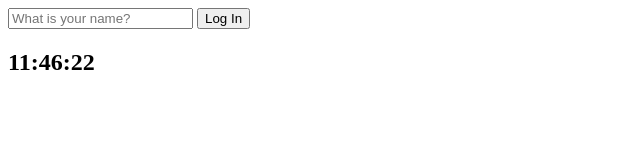
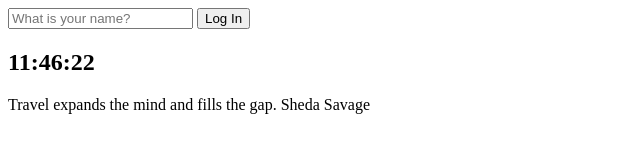
Before and after one commit to HyungwonJin/momentum, a plain HTML site: page index.html in a window 1280 px wide. Shown: the whole page, without its empty margins (0-640 px from the left). Drawn offline with Linux system fonts and the light colour scheme.

Commit message:
feat: quote 불러와서 표시

```diff
--- a/index.html
+++ b/index.html
@@ -14,7 +14,12 @@
     </form>
     <h2 id="clock">00:00:00</h2>
     <h1 id="greeting" class="hidden"></h1>
+    <div id="quote">
+        <span></span>
+        <span></span>
+    </div>
     <script src="js/greeting.js"></script>
     <script src="js/clock.js"></script>
+    <script src="js/quotes.js"></script>
 </body>
 </html>
--- /dev/null
+++ b/js/quotes.js
@@ -0,0 +1,51 @@
+const quotes = [
+    {
+      quote: "The way to get started is to quit talking and begin doing.",
+      author: "Walt Disney",
+    },
+    {
+      quote: "Life is what happens when you're busy making other plans.",
+      author: "John Lennon",
+    },
+    {
+      quote:
+        "The world is a book and those who do not travel read only one page.",
+      author: "Saint Augustine",
+    },
+    {
+      quote: "Life is either a daring adventure or nothing at all.",
+      author: "Helen Keller",
+    },
+    {
+      quote: "To Travel is to Live",
+      author: "Hans Christian Andersen",
+    },
+    {
+      quote: "Only a life lived for others is a life worthwhile.",
+      author: "Albert Einstein",
+    },
+    {
+      quote: "You only live once, but if you do it right, once is enough.",
+      author: "Mae West",
+    },
+    {
+      quote: "Never go on trips with anyone you do ntot love.",
+      author: "Hemmingway",
+    },
+    {
+      quote: "We wander for distraction, but we travel for fulfilment.",
+      author: "Hilaire Belloc",
+    },
+    {
+      quote: "Travel expands the mind and fills the gap.",
+      author: "Sheda Savage",
+    },
+  ];
+
+  const quote = document.querySelector("#quote span:first-child")
+  const author = document.querySelector("#quote span:last-child")
+
+  const todaysQuote = quotes[Math.floor(Math.random()*quotes.length)];
+
+  quote.innerHTML = todaysQuote.quote;
+  author.innerHTML = todaysQuote.author;
```
Also changed, not shown: 1 other file.
